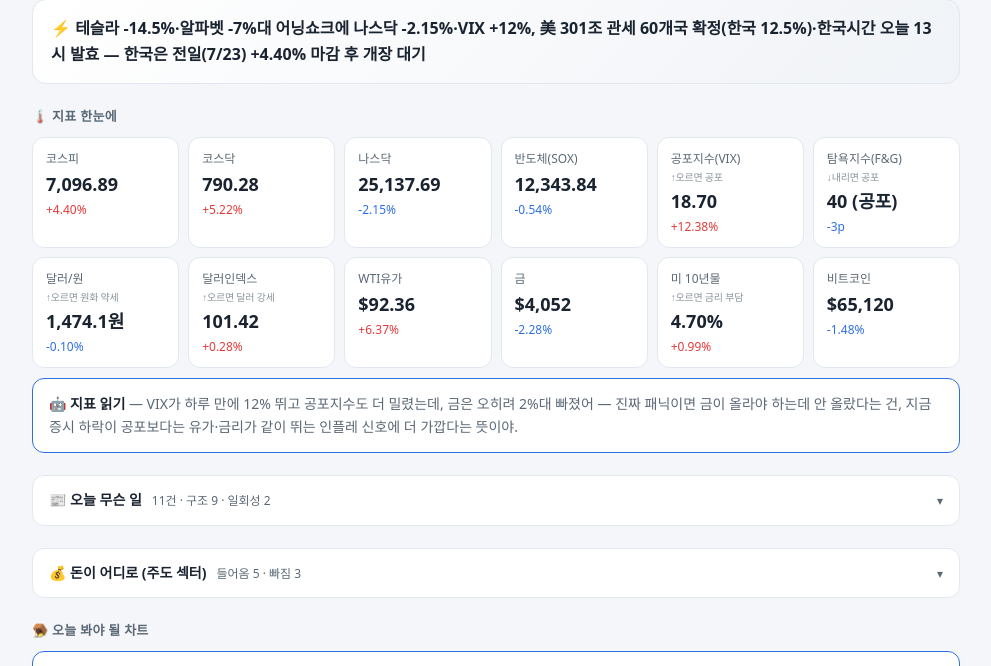
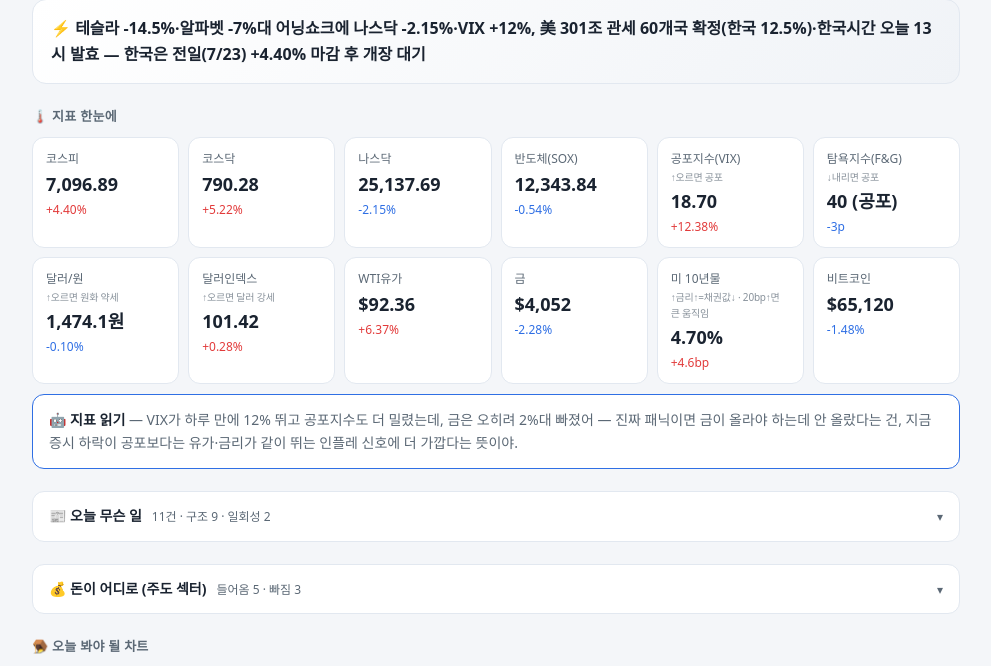
Before and after one commit to mik84068406-cpu/swing-daily-brief, a plain HTML site: page index.html in a window 1280 px wide. Shown: the part 73-739 px from the top of the page, without its empty margins (144-1135 px from the left). Drawn offline with Linux system fonts and the light colour scheme.

Commit message:
브리핑 2026-07-24

```diff
--- a/data/2026-07-24.json
+++ b/data/2026-07-24.json
@@ -66,7 +66,7 @@
     {
       "name": "미 10년물",
       "value": "4.70%",
-      "change": "+0.99%",
+      "change": "+4.6bp",
       "dir": "up"
     },
     {
--- a/index.html
+++ b/index.html
@@ -143,7 +143,7 @@ function render(d){
     '탐욕지수(F&G)':'↓내리면 공포',
     '달러/원':'↑오르면 원화 약세',
     '달러인덱스':'↑오르면 달러 강세',
-    '미 10년물':'↑오르면 금리 부담',
+    '미 10년물':'↑금리↑=채권값↓ · 20bp↑면 큰 움직임',
   };
   const ind = d.indicators.map(i=>`<div class="c"><div class="n">${esc(i.name)}${HINT[i.name]?`<span class="hint">${esc(HINT[i.name])}</span>`:''}</div>
      <div class="v">${esc(i.value)}</div><div class="d ${dirClass(i.dir)}">${esc(i.change)}</div></div>`).join('');
```
